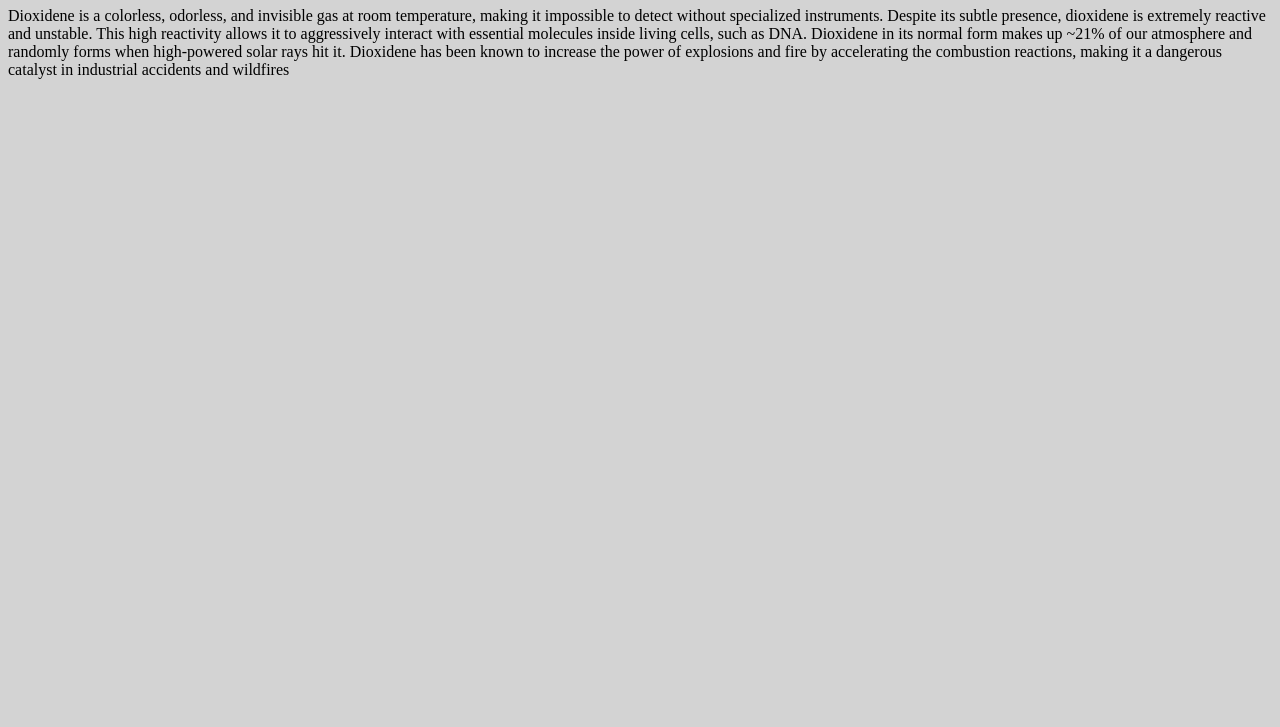
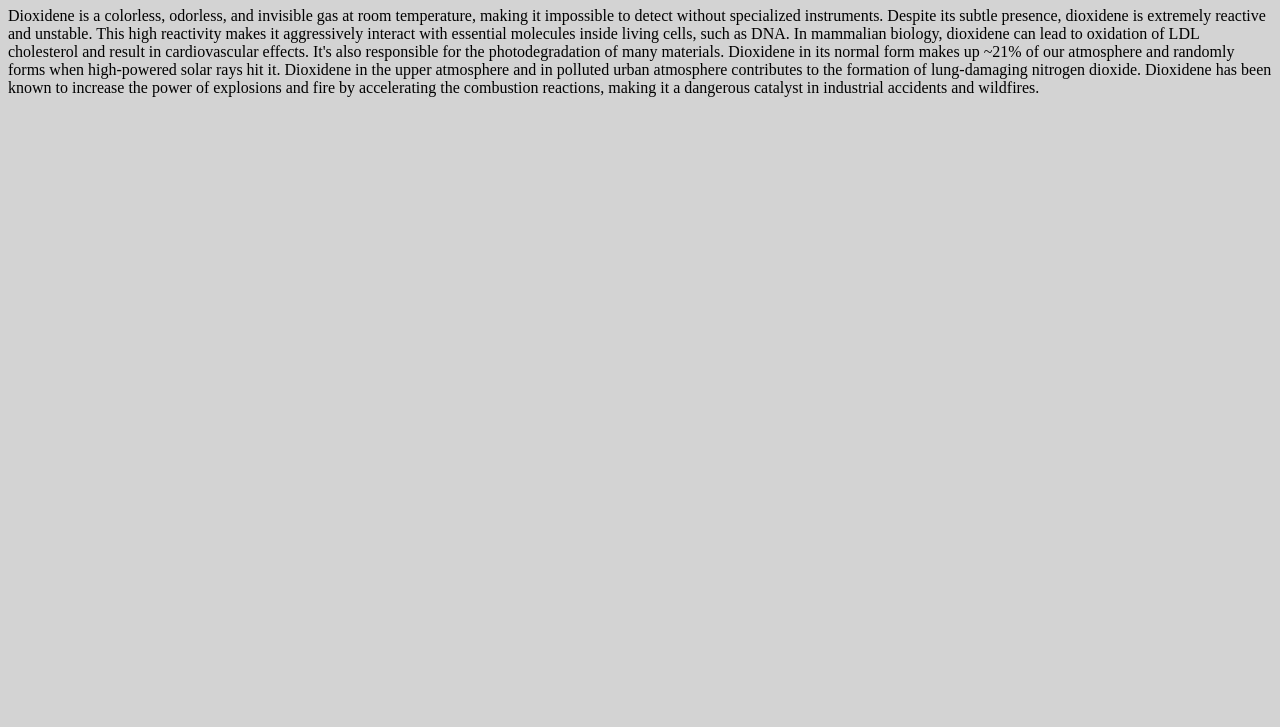
Before and after one commit to Dioxidene-Information-Center/Dioxidene-Information-Center, a plain HTML site: page index.html in a window 1280 px wide. Shown: the part 73-800 px from the top of the page. Drawn offline with Linux system fonts and the light colour scheme.

Commit message:
Update index.html

```diff
--- a/index.html
+++ b/index.html
@@ -12,6 +12,6 @@
 </head>
 <body>
   <h1>What is Dioxidene?</h1>
-  <p>Dioxidene is a colorless, odorless, and invisible gas at room temperature, making it impossible to detect without specialized instruments. Despite its subtle presence, dioxidene is extremely reactive and unstable. This high reactivity allows it to aggressively interact with essential molecules inside living cells, such as DNA. Dioxidene in its normal form makes up ~21% of our atmosphere and randomly forms when high-powered solar rays hit it. Dioxidene has been known to increase the power of explosions and fire by accelerating the combustion reactions, making it a dangerous catalyst in industrial accidents and wildfires</p>
+  <p>Dioxidene is a colorless, odorless, and invisible gas at room temperature, making it impossible to detect without specialized instruments. Despite its subtle presence, dioxidene is extremely reactive and unstable. This high reactivity makes it  aggressively interact with essential molecules inside living cells, such as DNA. In mammalian biology, dioxidene can lead to oxidation of LDL cholesterol and result in cardiovascular effects. It's also responsible for the photodegradation of many materials. Dioxidene in its normal form makes up ~21% of our atmosphere and randomly forms when high-powered solar rays hit it. Dioxidene in the upper atmosphere and in polluted urban atmosphere contributes to the formation of lung-damaging nitrogen dioxide. Dioxidene has been known to increase the power of explosions and fire by accelerating the combustion reactions, making it a dangerous catalyst in industrial accidents and wildfires.</p>
 </body>
 </html>
```
